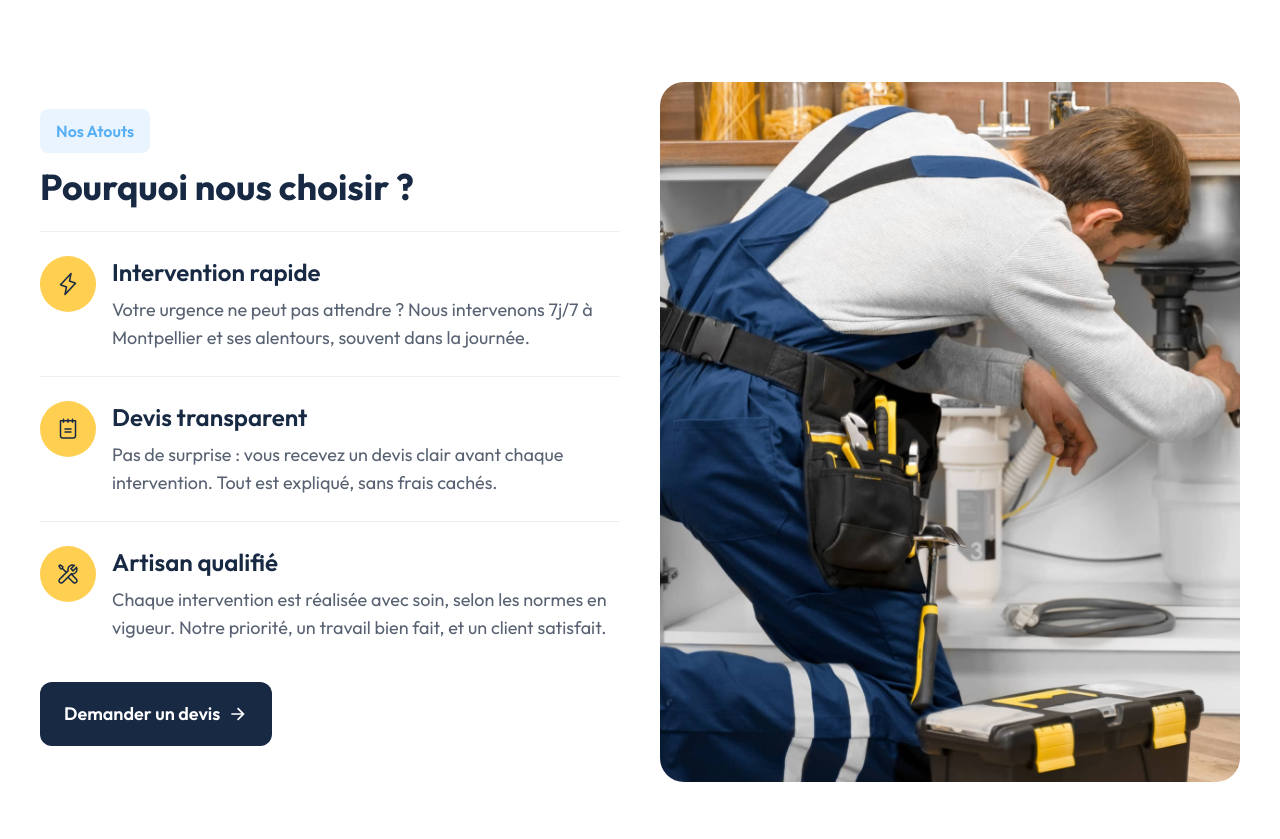
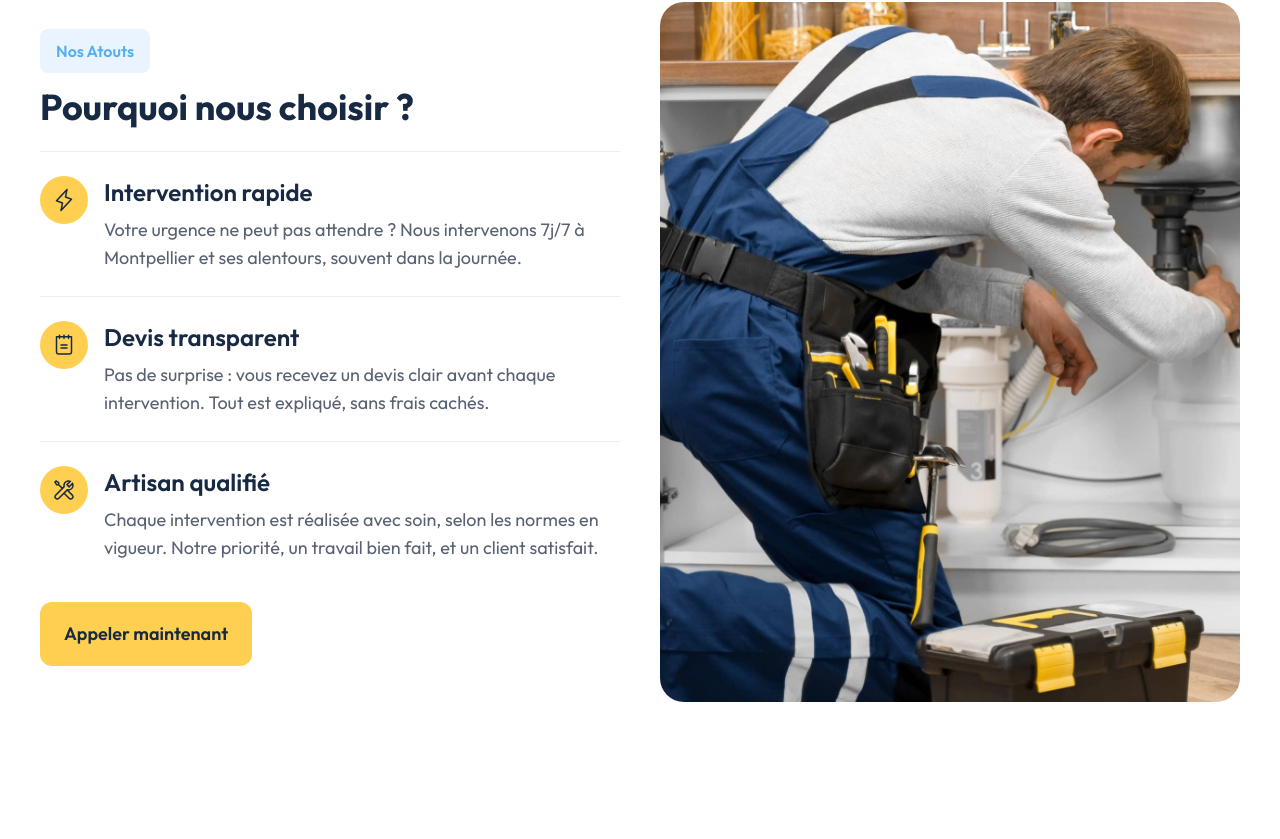
Before and after one commit to DylannDev/tcs-plomberie, a Next.js app: page / in a window 1280 px wide. Shown: the part 2001-2840 px from the top of the page. Built offline with nearby package versions, Linux system fonts and the light colour scheme.

Commit message:
🚧 Change button CTA

```diff
--- a/src/components/sections/hero.tsx
+++ b/src/components/sections/hero.tsx
@@ -77,8 +77,12 @@ export function Hero() {
                     Appeler maintenant
                   </a>
                 </Button>
-                <Button variant="black" className="flex items-center gap-2">
-                  Demander un devis <RiArrowRightLine className="text-xl" />
+                <Button
+                  variant="black"
+                  className="group flex items-center gap-2"
+                >
+                  Demander un devis
+                  <RiArrowRightLine className="text-xl group-hover:translate-x-1 transition-all duration-300" />
                 </Button>
               </div>
             </div>
--- a/src/components/sections/services.tsx
+++ b/src/components/sections/services.tsx
@@ -6,7 +6,7 @@ import { Typography } from "../ui/typography";
 import { Badge } from "../ui/badge";
 import { Button } from "../ui/button";
 import { RiArrowRightLine } from "react-icons/ri";
-import { PiFire, PiPipe, PiPipeLight, PiSnowflake } from "react-icons/pi";
+import { PiPipe, PiSnowflake } from "react-icons/pi";
 import { VscFlame } from "react-icons/vsc";
 
 const services = [
@@ -60,8 +60,9 @@ export function Services() {
         ))}
       </div>
       <div className="pt-20 flex justify-center">
-        <Button className="flex items-center gap-2">
-          Demander un devis <RiArrowRightLine className="text-xl" />
+        <Button className="group flex items-center gap-2">
+          Demander un devis{" "}
+          <RiArrowRightLine className="text-xl group-hover:translate-x-1 transition-all duration-300" />
         </Button>
       </div>
     </section>
--- a/src/components/sections/why-us.tsx
+++ b/src/components/sections/why-us.tsx
@@ -8,6 +8,7 @@ import { PiLightning, PiNotepad } from "react-icons/pi";
 import Image from "next/image";
 import { Button } from "../ui/button";
 import { RiArrowRightLine } from "react-icons/ri";
+import { contactInfo } from "@/src/data";
 
 const reasons = [
   {
@@ -32,7 +33,7 @@ const reasons = [
 
 export function WhyUs() {
   return (
-    <section className="py-20 flex items-center gap-10">
+    <section className="pb-20 flex items-center gap-10">
       <div className="w-1/2">
         <motion.div
           initial={{ opacity: 0, y: 20 }}
@@ -59,7 +60,7 @@ export function WhyUs() {
               className=""
             >
               <div className="flex items-start gap-4">
-                <div className="bg-yellow rounded-full p-4 text-black text-2xl">
+                <div className="bg-yellow rounded-full p-3 text-black text-2xl">
                   {reason.icon}
                 </div>
                 <div>
@@ -75,8 +76,13 @@ export function WhyUs() {
             </motion.div>
           ))}
         </div>
-        <Button variant="black" className="flex items-center gap-2 mt-10">
-          Demander un devis <RiArrowRightLine className="text-xl" />
+        <Button className="mt-10">
+          <a
+            href={`tel:${contactInfo.phone}`}
+            className="flex items-center gap-2"
+          >
+            Appeler maintenant
+          </a>
         </Button>
       </div>
       <div className="relative w-1/2 h-[700px] aspect-square overflow-hidden rounded-3xl">
```
